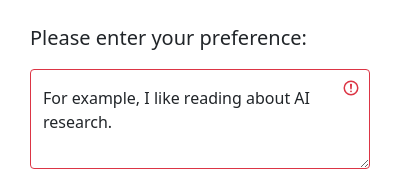
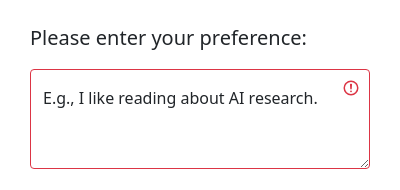
Before and after one commit to recalign/RecAlign, a browser extension: page chrome-extension/popup.html in a window 400 px wide. Shown: the part 171-361 px from the top of the page. Drawn offline with Linux system fonts and the light colour scheme.

Commit message:
Unbreak UI.

```diff
--- a/chrome-extension/popup.html
+++ b/chrome-extension/popup.html
@@ -33,7 +33,7 @@
     <div class="form-floating">
         <textarea class="form-control" placeholder="Leave a comment here" id="preference"
             style="height: 100px"></textarea>
-        <label for="preference">For example, I like reading about AI research.</label>
+        <label for="preference">E.g., I like reading about AI research.</label>
     </div>
 
     <br>
```
